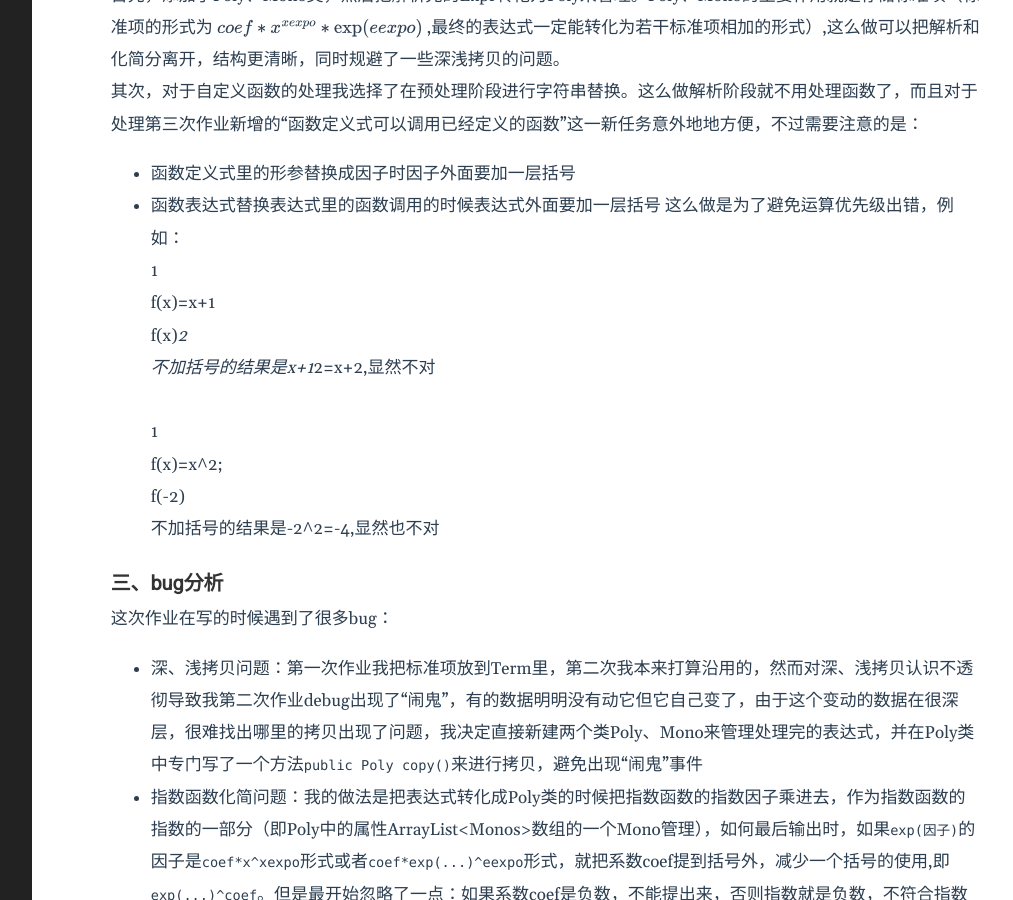
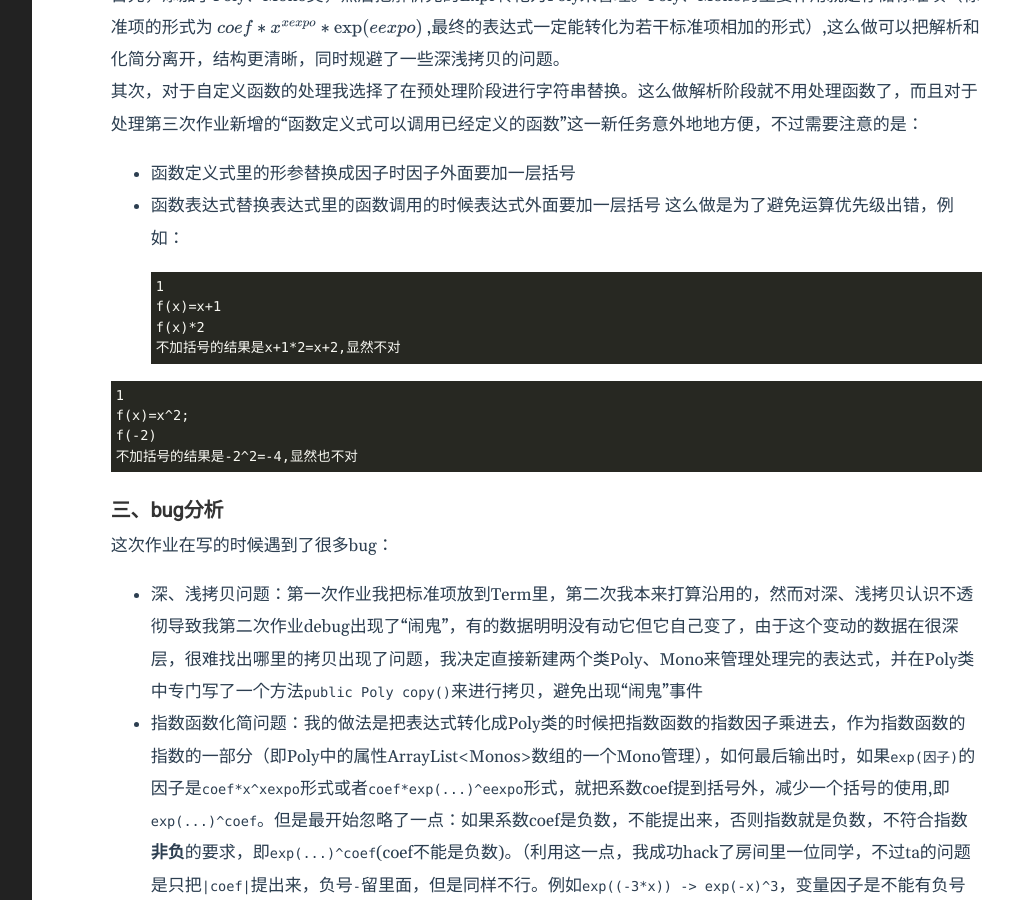
Before and after one commit to slkfoiw/slkfoiw.github.io, a Jekyll site: the page built from _posts/2024-03-19-OO第一单元总结.markdown, in a window 1280 px wide and 900 px high, scrolled down 3129 px. Shown: the whole window, without its empty margins (220-1233 px from the left). Built offline with Jekyll 4.4.1, drawn with Linux system fonts in a browser that asks for light colours.

Commit message:
修改博客

````diff
--- a/_posts/2024-03-19-OO第一单元总结.markdown
+++ b/_posts/2024-03-19-OO第一单元总结.markdown
@@ -48,16 +48,20 @@ category: OO
 其次，对于自定义函数的处理我选择了在预处理阶段进行字符串替换。这么做解析阶段就不用处理函数了，而且对于处理第三次作业新增的“函数定义式可以调用已经定义的函数”这一新任务意外地地方便，不过需要注意的是：
 * 函数定义式里的形参替换成因子时因子外面要加一层括号
 * 函数表达式替换表达式里的函数调用的时候表达式外面要加一层括号
-这么做是为了避免运算优先级出错，例如：\
-1 \
-f(x)=x+1 \
-f(x)*2 \
-不加括号的结果是x+1*2=x+2,显然不对 \
-\
-1 \
-f(x)=x^2; \
-f(-2) \
+这么做是为了避免运算优先级出错，例如：
+```
+1
+f(x)=x+1
+f(x)*2
+不加括号的结果是x+1*2=x+2,显然不对
+```
+
+```
+1
+f(x)=x^2;
+f(-2)
 不加括号的结果是-2^2=-4,显然也不对
+```
 
 ### 三、bug分析
 这次作业在写的时候遇到了很多bug：
````
